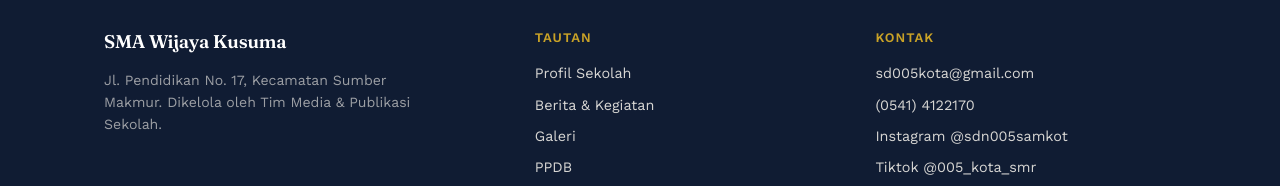
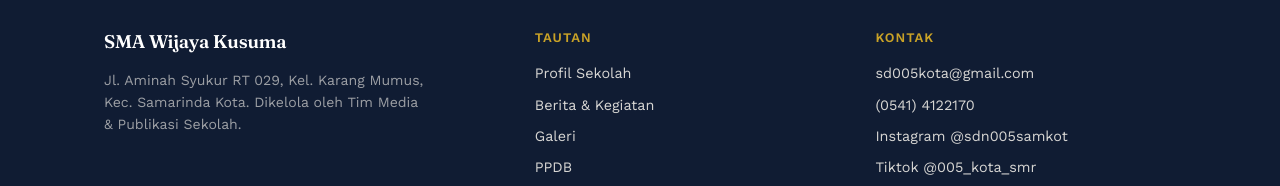
Before and after one commit to sdn005samkot-ux/sdn005samkot, a plain HTML site: page index.html in a window 1280 px wide. Shown: the part 3510-3696 px from the top of the page. Drawn offline with nearby package versions, Linux system fonts and the light colour scheme.

Commit message:
Update index.html

```diff
--- a/index.html
+++ b/index.html
@@ -157,7 +157,7 @@ memfasilitasi pertumbuhan sosial dan emosional murid. </p>
     <div class="foot-grid">
       <div>
         <h3>SMA Wijaya Kusuma</h3>
-        <p>Jl. Pendidikan No. 17, Kecamatan Sumber Makmur. Dikelola oleh Tim Media & Publikasi Sekolah.</p>
+        <p>Jl. Aminah Syukur RT 029, Kel. Karang Mumus, Kec. Samarinda Kota. Dikelola oleh Tim Media & Publikasi Sekolah.</p>
       </div>
       <div class="foot-col">
         <h4>Tautan</h4>
```
